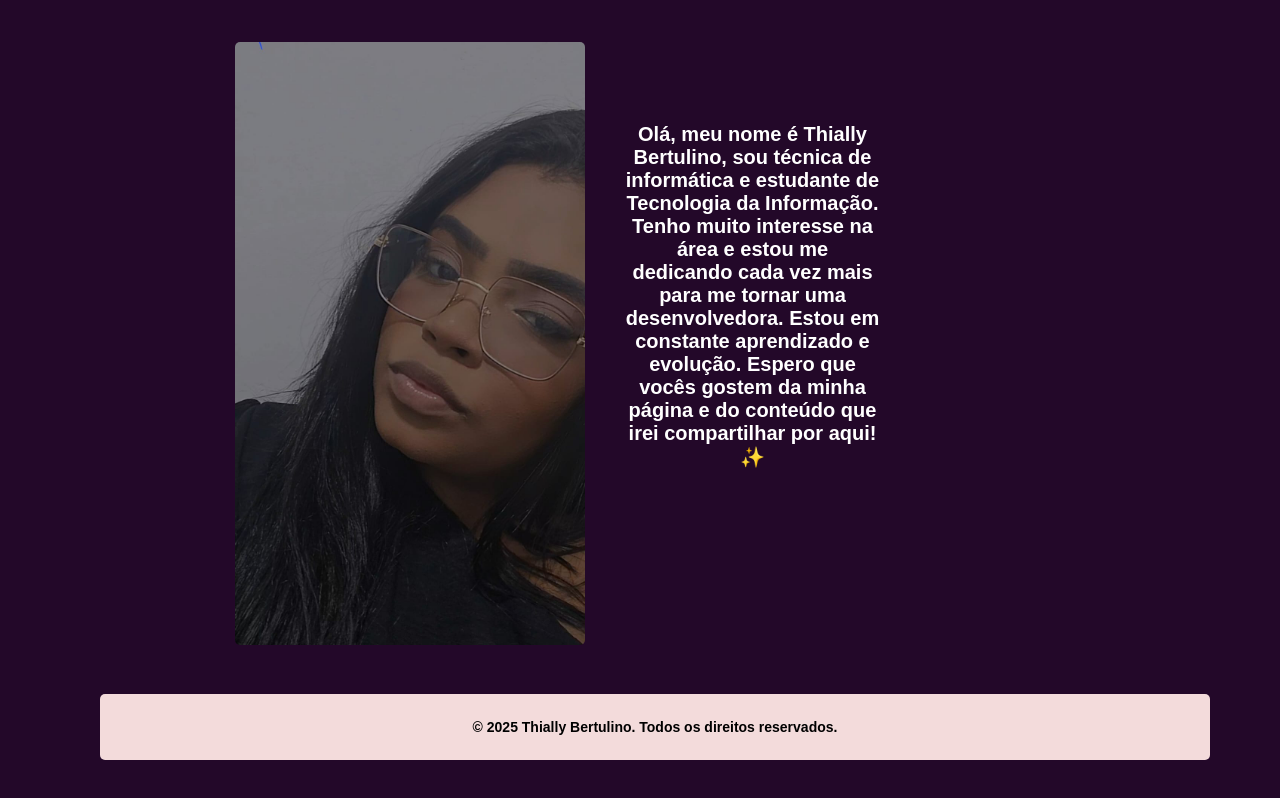
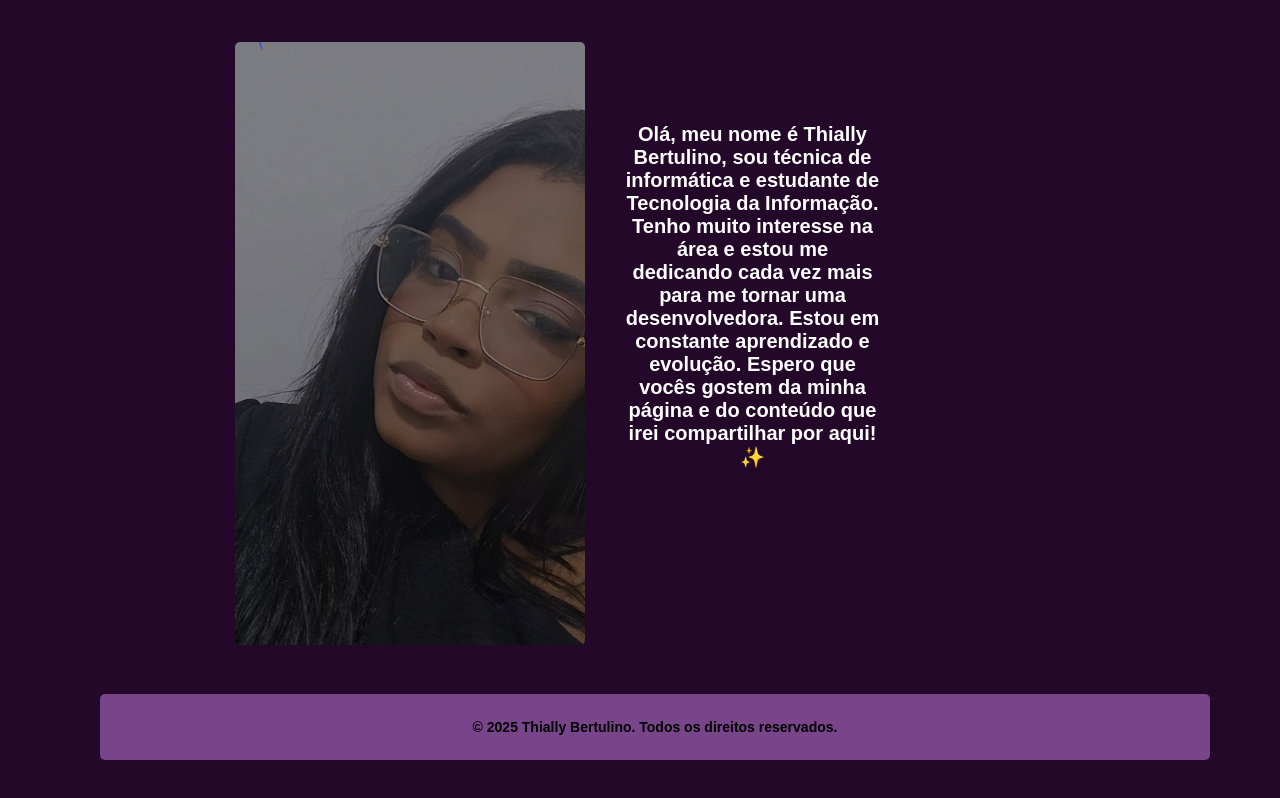
Before and after one commit to Thialy-Bertulino/portifolio-oficial, a plain HTML site: page index.html in a window 1280 px wide. Shown: the part 354-1152 px from the top of the page. Drawn offline with Linux system fonts and the light colour scheme.

Commit message:
alteração da cor do rodapé

```diff
--- a/styles.css
+++ b/styles.css
@@ -165,7 +165,7 @@ nav ul li a {
 
 /* RODAPÉ */
 .footer {
-    background-color: #f3dbdb;
+    background-color: #78448a;
     color: #000000;
     text-align: center;
     padding: 10px 0;
```
